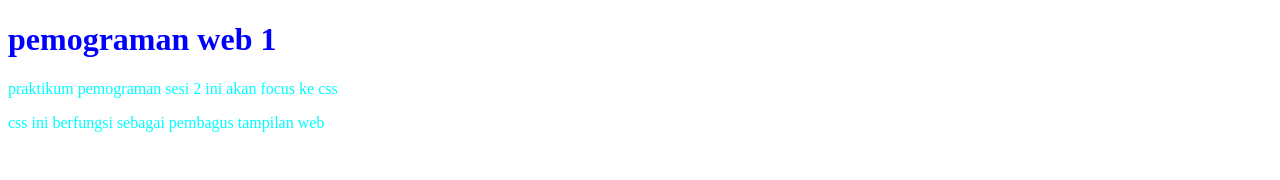
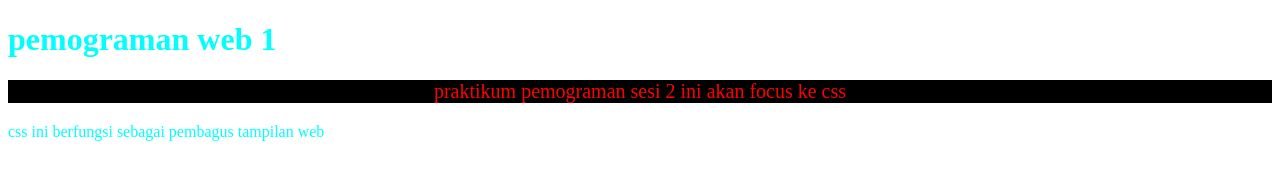
Before and after one commit to Seratuspersenaqua/praktikum-web-1, a plain HTML site: page sesi 2/css.html in a window 1280 px wide. Drawn offline with Linux system fonts and the light colour scheme.

Commit message:
percobaan 2.2

```diff
--- a/sesi 2/css.html
+++ b/sesi 2/css.html
@@ -8,15 +8,24 @@
         * {
             color: aqua;
         }
-        h1 {
-            color: blue;
+
+        .teks-merah, #teks-kuning {
+            font-size: 20px;
+            text-align: center;
+            background-color: black;
+        }
+        .teks-merah {
+            color: red;
+        }
+        #teks-kuning {
+            color: yellow;
         }
     </style>
 </head>
 <body>
     <h1>pemograman web 1</h1>
-    <p>praktikum pemograman sesi 2 ini akan focus ke css</p>
-    <p>css ini berfungsi sebagai pembagus tampilan web</p>
+    <p class="teks-merah">praktikum pemograman sesi 2 ini akan focus ke css</p>
+    <p id="#teks-kuning">css ini berfungsi sebagai pembagus tampilan web</p>
 
 </body>
 </html>
```
